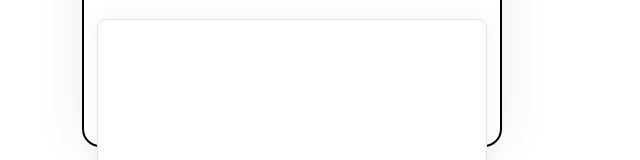
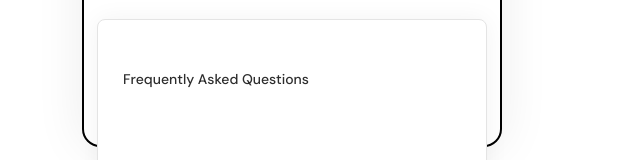
Before and after one commit to yashjsalian23/chatbot, a React (Create React App) app: page / in a window 1280 px wide. Shown: the part 567-727 px from the top of the page, without its empty margins (348-988 px from the left). Built offline with nearby package versions, Linux system fonts and the light colour scheme.

Commit message:
added faq title

```diff
--- a/src/components/faq-box/index.css
+++ b/src/components/faq-box/index.css
@@ -7,4 +7,16 @@
     box-shadow: 0px 0px 25px rgba(0, 0, 0, 0.05);
     border-radius: 8px;
     margin: 49px auto;
+    color:#2D2D2D;
 }
+
+#faq-content{
+    margin: 50px 25px;
+}
+
+#faq-title{
+    font-style: normal;
+    font-weight: 500;
+    font-size: 14px;
+    line-height: 18px;
+}
--- a/src/components/faq-box/index.js
+++ b/src/components/faq-box/index.js
@@ -6,7 +6,9 @@ const index = () => {
     return (
         <React.Fragment>
             <div id="faq-layout">
-
+                <div id="faq-content">
+                    <p id="faq-title">Frequently Asked Questions</p>
+                </div>
             </div>
         </React.Fragment>
     );
```
Also changed, not shown: src/assets/robot.svg (added).
